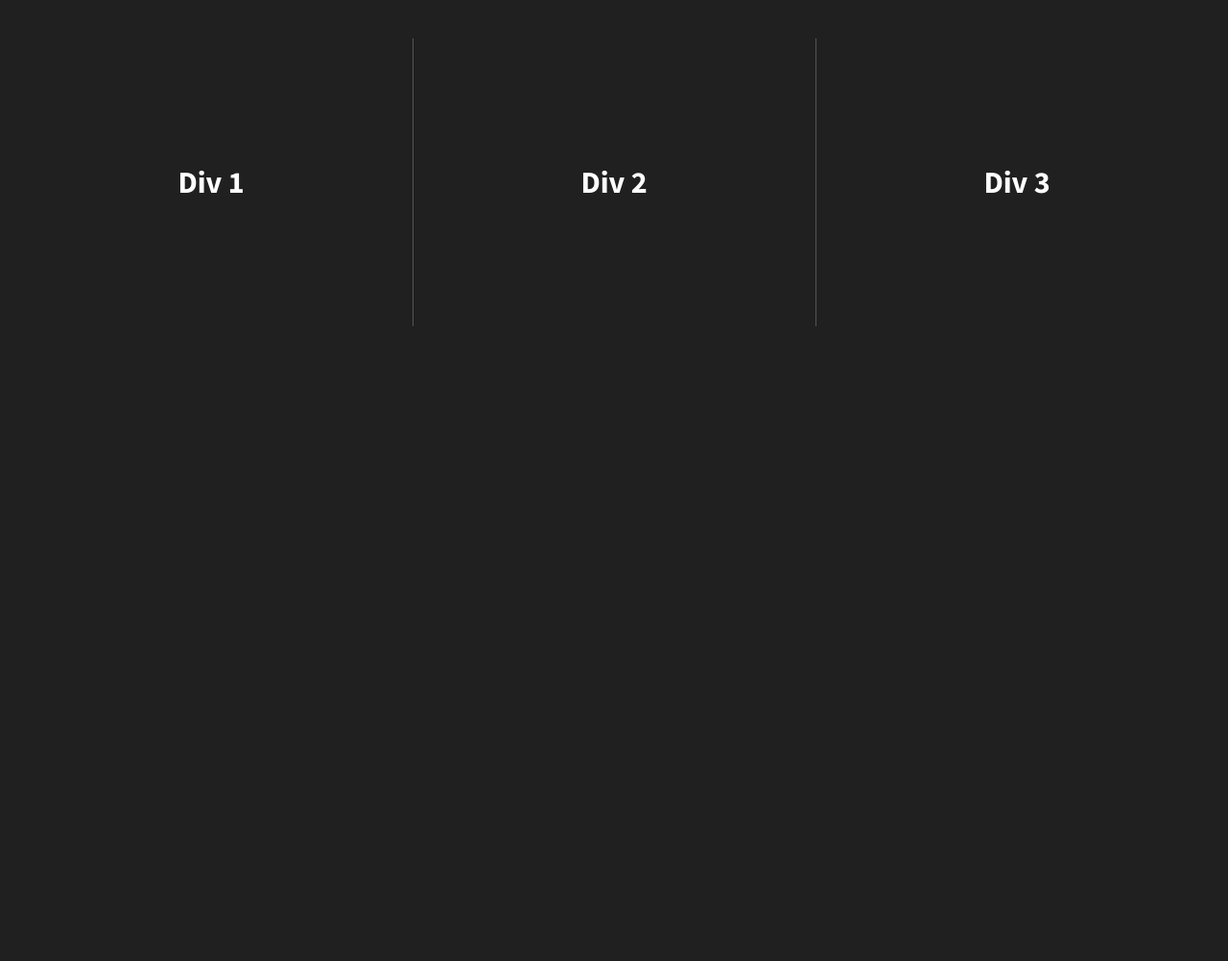
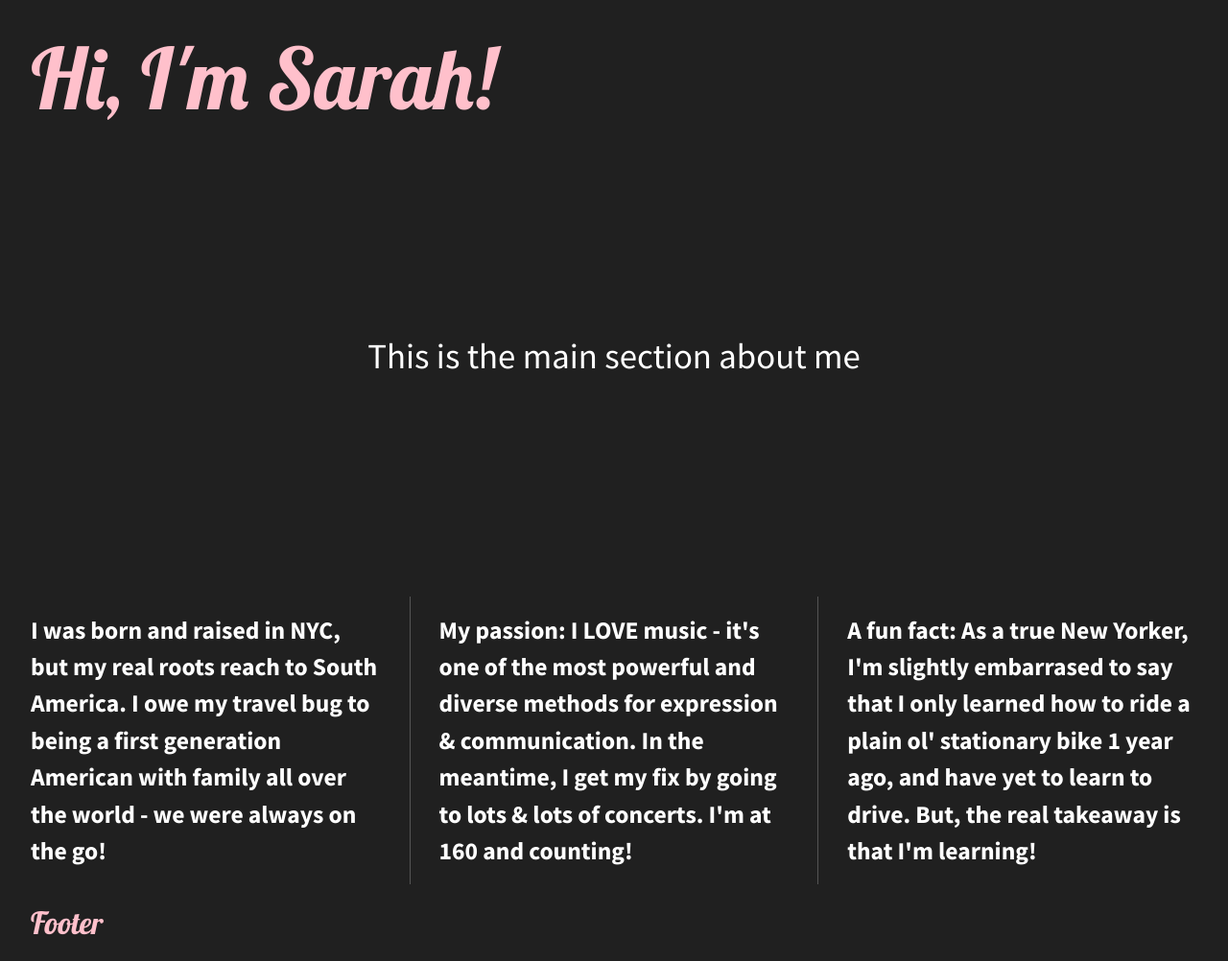
Before and after one commit to sarahbcodes/206-divs-flexbox, a plain HTML site: page index.html in a window 1280 px wide. Shown: the whole page at 96% size. Before the commit the page ends 880 px from the top, so only its background shows below. Drawn offline with nearby package versions, Linux system fonts and the light colour scheme.

Commit message:
Added header, main, footer

```diff
--- a/css/main.css
+++ b/css/main.css
@@ -105,8 +105,46 @@ html {
 body {
   font-family: 'Source Sans Pro', sans-serif;
   padding: 2em;
-  font-size: 1.25em;
+  font-size: 1em;
   height: 100%;
+}
+
+header,
+footer {
+  background-color: inherit;
+  height: 80px;
+  width: 100%;
+}
+
+main {
+  color: #fff;
+  font-family: 'Source Sans Pro', sans-serif;
+  font-size: 2.3em;
+  height: 500px;
+  justify-content: center;
+  width: 100%;
+}
+
+header,
+footer,
+main {
+  align-items: center;
+  display: flex;
+}
+
+header {
+  color: pink;
+  font-family: 'Lobster', cursive;
+  font-size: 5.5em;
+  padding-top: 10px;
+}
+
+footer {
+  color: pink;
+  align-items: center;
+  display: flex;
+  font-family: 'Lobster', cursive;
+  font-size: 2em;
 }
 
 .wrapper {
--- a/index.html
+++ b/index.html
@@ -15,6 +15,7 @@
         <script src="js/vendor/modernizr-2.8.3.min.js"></script>
         <link href='http://fonts.googleapis.com/css?family=Lora:700' rel='stylesheet' type='text/css'>
         <link href='http://fonts.googleapis.com/css?family=Source+Sans+Pro:400,700' rel='stylesheet' type='text/css'>
+        <link href="https://fonts.googleapis.com/css2?family=Lobster&display=swap" rel="stylesheet">
     </head>
     <body>
         <!--[if lt IE 8]>
@@ -22,15 +23,18 @@
         <![endif]-->
 
         <section class="wrapper">
+            <header>Hi, I'm Sarah!</header>
+            <main>This is the main section about me</main>
             <div class="div-1">
-                <p>Div 1</p>
+                <p>I was born and raised in NYC, but my real roots reach to South America. I owe my travel bug to being a first generation American with family all over the world - we were always on the go!</p>
             </div>
             <div class="div-2">
-                <p>Div 2</p>
+                <p>My passion: I LOVE music - it's one of the most powerful and diverse methods for expression & communication. In the meantime, I get my fix by going to lots & lots of concerts. I'm at 160 and counting!</p>
             </div>
             <div class="div-3">
-                <p>Div 3</p>
+                <p>A fun fact: As a true New Yorker, I'm slightly embarrased to say that I only learned how to ride a plain ol' stationary bike 1 year ago, and have yet to learn to drive. But, the real takeaway is that I'm learning!</p>
             </div>
+            <footer>Footer</footer>
         </section>
 
         <script src="https://ajax.googleapis.com/ajax/libs/jquery/1.11.3/jquery.min.js"></script>
```
